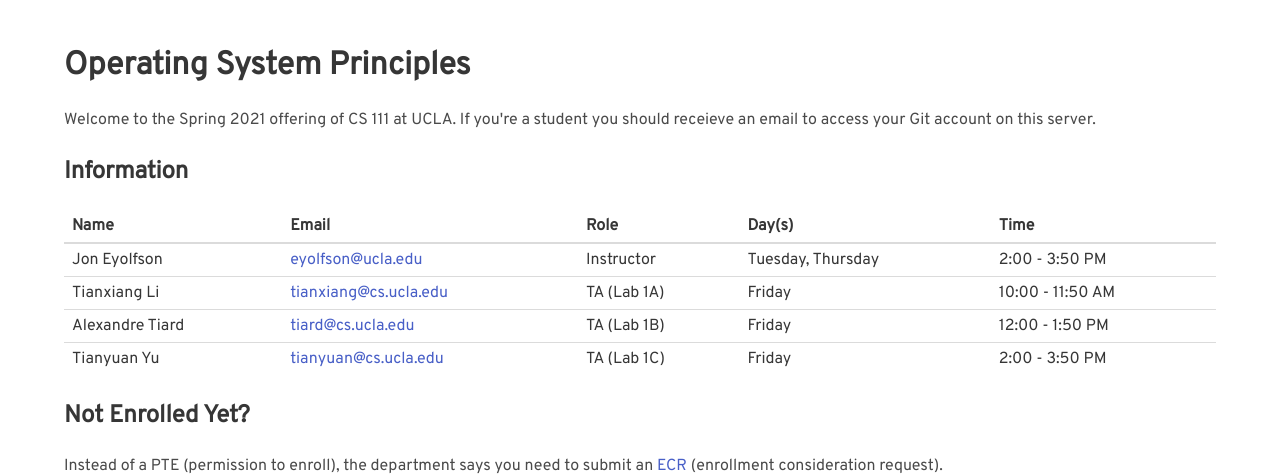
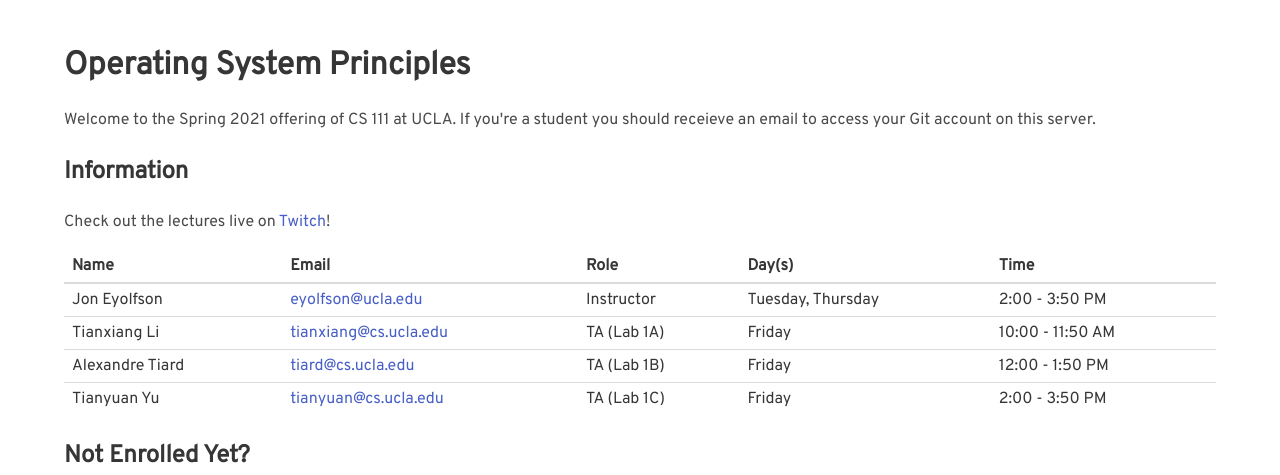
Before and after one commit to tiard/cs-111-website, a Django app: page / in a window 1280 px wide. Shown: the part 56-531 px from the top of the page. Run offline with Django 3.2, Linux system fonts and the light colour scheme; style sheets or scripts are compiled from the project's sources; some web fonts are replaced.

Commit message:
Tweak link (just in case)

```diff
--- a/cs111/django/templates/cs111/index.html
+++ b/cs111/django/templates/cs111/index.html
@@ -10,6 +10,10 @@
   </p>
 
   <h2 class="title is-4">Information</h2>
+
+  <p>
+    Check out the lectures live on <a href="https://twitch.tv/eyolfson/">Twitch</a>!
+  </p>
 
   <div class="table-container">
 
```
